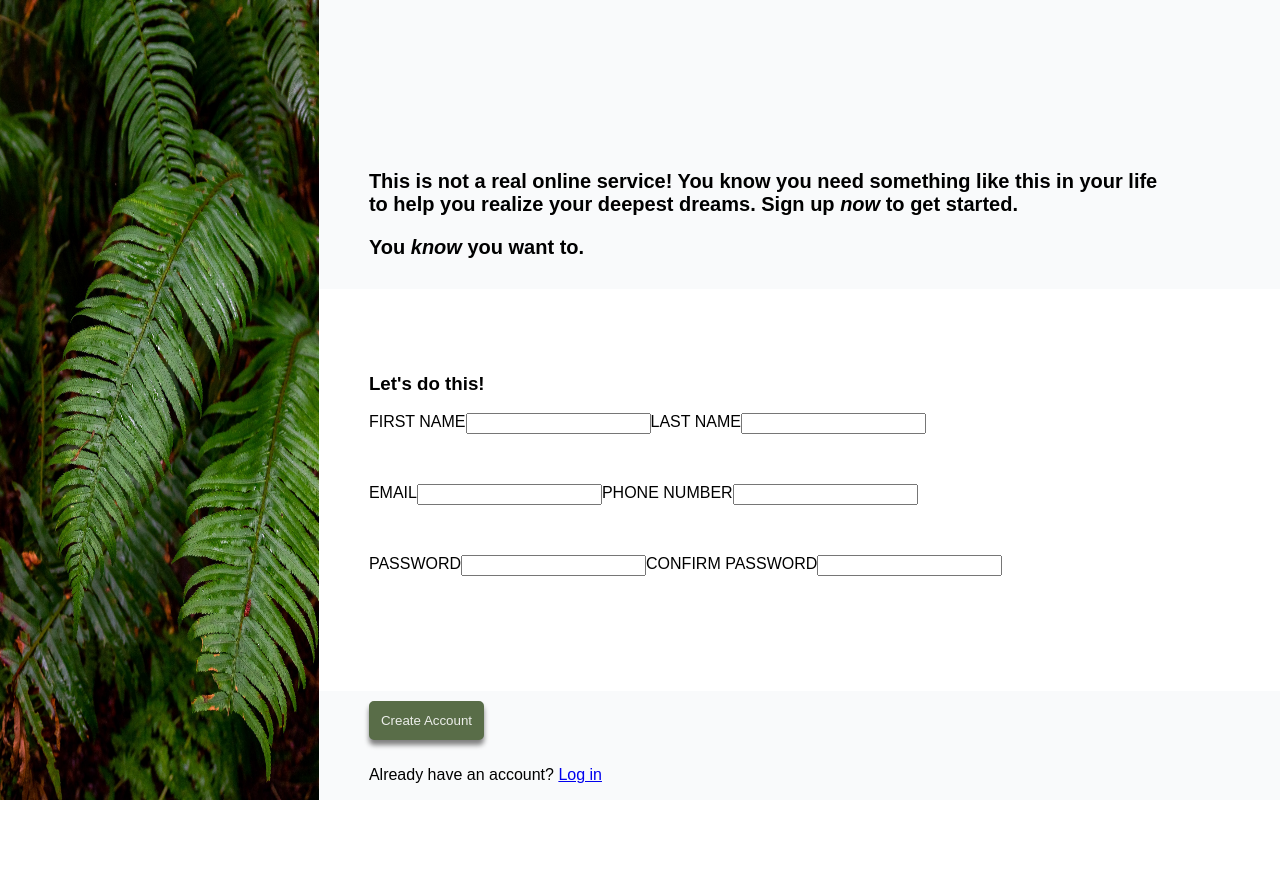
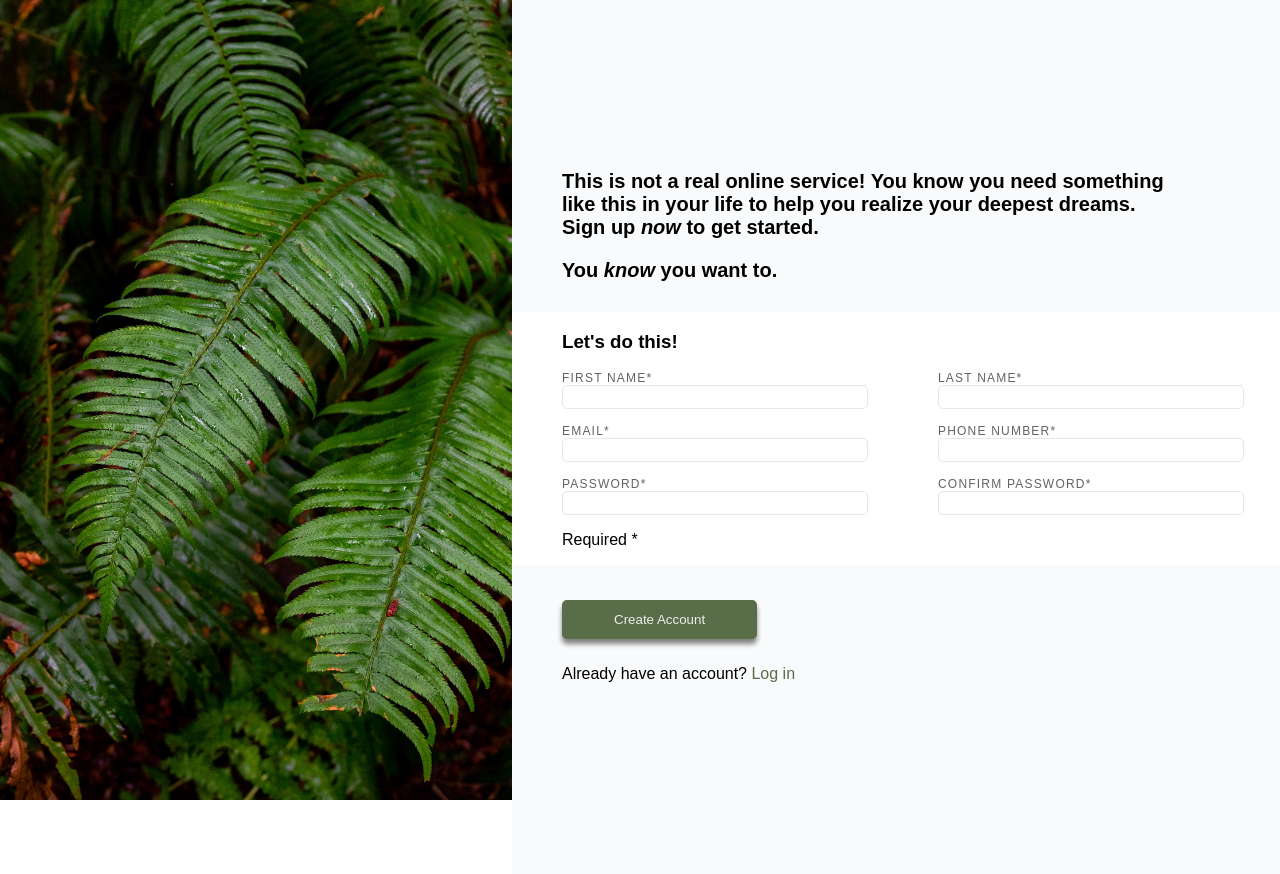
Before and after one commit to raheelahmadguraya/sign-up-form, a plain HTML site: page index.html in a window 1280 px wide. Before the commit the page ends 804 px from the top, so only its background shows below. Drawn offline with Linux system fonts and the light colour scheme.

Commit message:
Integrate password validation

```diff
--- /dev/null
+++ b/form-validation.js
@@ -0,0 +1,14 @@
+const validatePassword = (input1, input2) => {
+    parent = input1.parentElement;
+    if (input1.value === input2.value){
+        input1.setCustomValidity("");
+        input1.setCustomValidity("");
+    }else {
+        input1.setCustomValidity("Passwords do not match");
+        input1.value = "";
+        input2.value = "";
+        input1.classList.add("invalid");
+        input2.classList.add("invalid");
+    }
+    return;
+}
--- a/index.html
+++ b/index.html
@@ -18,31 +18,50 @@
         </div>
         <div class="block2">
             <h3>Let's do this!</h3>
-            <form action=" " method="get" id="basic-form">
+            <form action="#" method="post" id="basic-form" name="form1">
                 <div class="form-row">
-                    <label for="first-name">FIRST NAME</label>
-                    <input type="text" id="first-name" name="first-name">
-                    <label for="last-name">LAST NAME</label>
-                    <input type="text" id="last-name" name="last-name">
+                    <div style="float:left;margin-right:20px;">
+                        <label for="first-name">FIRST NAME*</label>
+                        <input type="text" id="first-name" name="first-name" required placeholder=" ">
+                    </div>
+                    <div style="float:left;">
+                        <label for="last-name">LAST NAME*</label>
+                        <input type="text" id="last-name" name="last-name" required placeholder=" ">
+                    </div>
+                    <br style="clear:both;" />
                 </div>
                 <div class="form-row">
-                    <label for="email">EMAIL</label>
-                    <input type="email" id="email" name="email">
-                    <label for="phone">PHONE NUMBER</label>
-                    <input type="tel" id="phone" name="phone">
+                    <div style="float:left;margin-right:20px;">
+                        <label for="email">EMAIL*</label>
+                        <input type="email" id="email" name="email" required placeholder=" ">
+                    </div>
+                    <div style="float:left;">
+                        <label for="phone">PHONE NUMBER*</label>
+                        <input type="tel" id="phone" name="phone" required placeholder=" ">
+                    </div>
+                    <br style="clear:both;" />
                 </div>
                 <div class="form-row">
-                    <label for="password">PASSWORD</label>
-                    <input type="password" id="password" name="password">
-                    <label for="cPassword">CONFIRM PASSWORD</label>
-                    <input type="password" id="cPassword" name="cPassword">
+                    <div style="float:left;margin-right:20px;">
+                        <label for="password">PASSWORD*</label>
+                        <input type="password" id="password" name="password" required placeholder=" ">
+                        <span></span>
+                    </div>
+                    <div style="float:left;">
+                        <label for="cPassword">CONFIRM PASSWORD*</label>
+                        <input type="password" id="cPassword" name="cPassword" required placeholder=" ">
+                        <span></span>
+                    </div>
+                    <br style="clear:both;" />
                 </div>
+                <p>Required *</p>
             </form>
         </div>
         <div class="block3">
-            <button type="submit" form="basic-form">Create Account</button>
+            <button type="submit" form="basic-form" onclick="validatePassword(document.form1.password,document.form1.cPassword)">Create Account</button>
             <p>Already have an account? <a href="https://www.google.ca">Log in</a></p>
         </div>
     </div>
+    <script src="form-validation.js"></script>
 </body>
 </html>
--- a/style.css
+++ b/style.css
@@ -1,20 +1,29 @@
-html,
+html {
+    height: 100%;
+    width: 100vw;
+    max-width: 5000px;
+    margin: 0;
+    display: flex;
+    align-content: center;
+    font-family: Arial, Helvetica, sans-serif;
+}
+
 body {
     height: 100%;
     width: 100vw;
+    max-width: 5000px;
+    min-width: 1000px;
     margin: 0;
     display: flex;
+    justify-content: center;
     font-family: Arial, Helvetica, sans-serif;
 }
 
 .left-side {
-    max-width: 40vw;
-    max-height: 100vh;
-}
-
-img {
-    width: 100%;
-    height: 100%;
+    width: 40%;
+    max-height: 100%;
+    display: flex;
+    justify-content: flex-end;
 }
 
 .right-side {
@@ -22,6 +31,8 @@ img {
     flex-direction: column;
     justify-content: space-between;
     align-items: stretch;
+    width: 60%;
+    height: 100%;
 }
 
 .block1,
@@ -36,13 +47,13 @@ img {
 }
 
 .block3 {
-    padding: 0px 0px 0px 50px;
+    padding: 25px 0px 175px 50px;
 }
 
 .block3 button {
     color: #eceeea;
     background-color: #596d48;
-    padding: 10px;
+    padding: 10px 50px;
     border-radius: 5px;
     border-style: solid;
     border-color: #596d48;
@@ -50,12 +61,70 @@ img {
     margin: 10px 0px 10px 0px;
 }
 
+.block3 button {
+    color: #eceeea;
+    background-color: #596d48;
+    padding: 10px 50px;
+    border-radius: 5px;
+    border-style: solid;
+    border-color: #596d48;
+    box-shadow: 0px 5px 5px gray;
+    margin: 10px 0px 10px 0px;
+}
+
+.block3 a {
+    color: #596d48;
+    text-decoration: none;
+}
+
 .block2 {
     padding: 0px 0px 0px 50px;
 }
+
 .form-row {
-    margin-bottom: 50px;
+    margin-bottom: 15px;
     display: flex;
-    justify-content: flex-start;
-    flex-wrap: wrap;
+    gap: 50px;
+    color: #636364;
+    font-size: 12px;
+    letter-spacing: 0.1em;
 }
+
+input, label, span {
+    display: block;
+}
+
+input {
+    width: 300px;
+    height: 20px;
+    border-radius: 5px;
+    border-color: #E5E7EB;
+    border-style: solid;
+    border-width: 1px;
+}
+
+input:focus {
+    border-color: blue;
+    border-width: 1px;
+}
+
+.invalid,
+input:invalid:not(:focus):not(:placeholder-shown) {
+    border-color: red;
+    border-width: 1px;
+}
+
+input + span {
+    position: relative;
+  }
+
+input + span::before {
+    position: absolute;
+    right: -20px;
+    top: -18px;
+  }
+
+.invalid + span::before {
+    content: '✖';
+    color: red;
+  }
```
